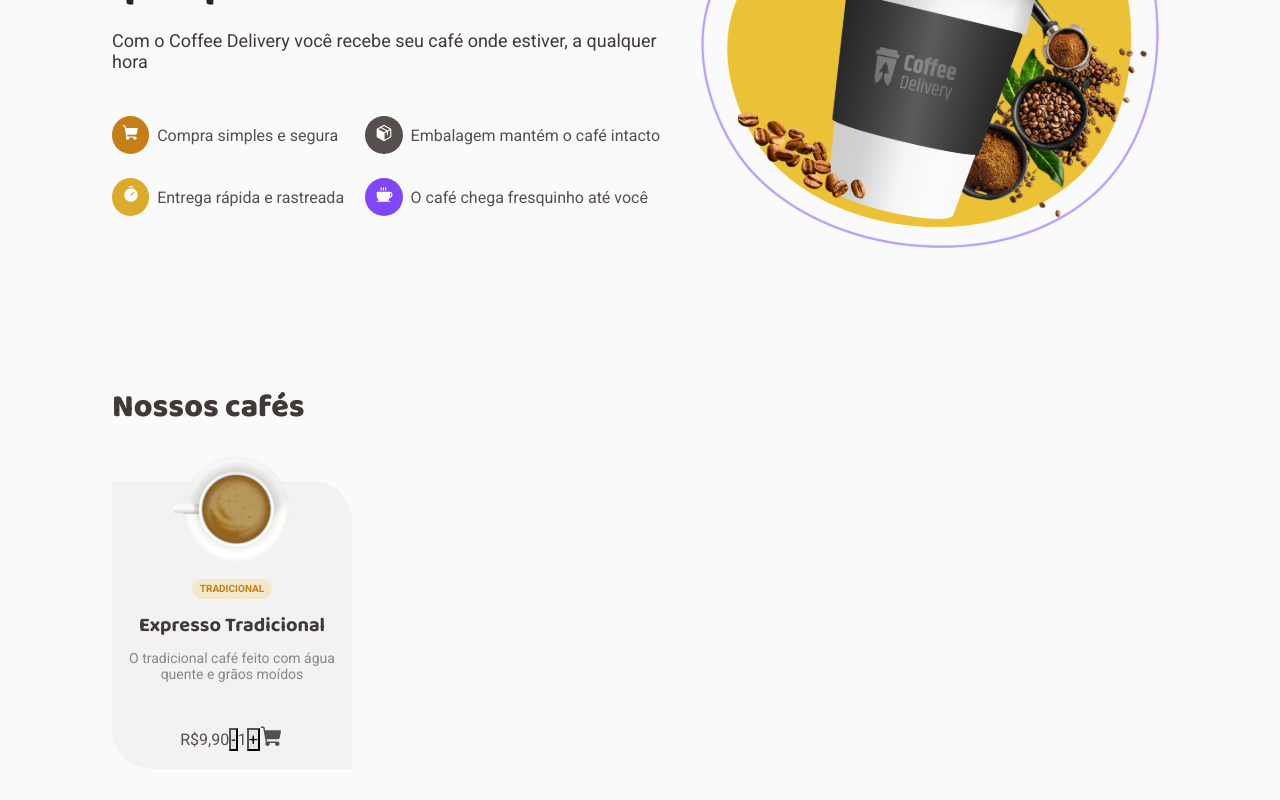
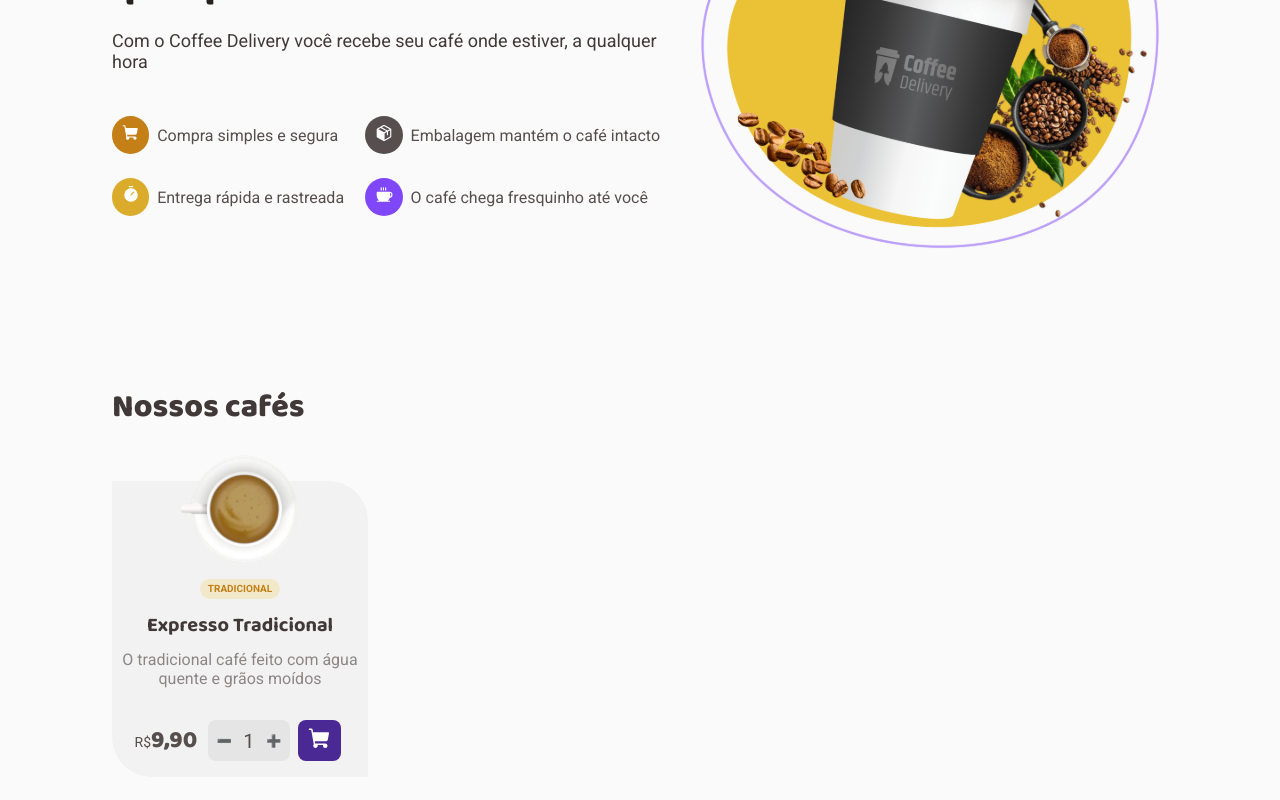
Before and after one commit to lucasivisson/CoffeeDelivery, a React (Vite) app: page / in a window 1280 px wide. Shown: the part 254-1054 px from the top of the page. Before the commit the page ends 1023 px from the top, so only its background shows below. Built offline with nearby package versions, Linux system fonts and the light colour scheme.

Commit message:
✨ finishing coffee card componen

```diff
--- a/src/pages/Home/components/Product/index.tsx
+++ b/src/pages/Home/components/Product/index.tsx
@@ -2,6 +2,9 @@ import {
   CoffeeCardContainer,
   CoffeeInfoContainer,
   CoffeePriceContainer,
+  ButtonsContainer,
+  AddCoffeButtonContainer,
+  ShoppingCartContainer,
 } from './styles'
 import image1 from '../../../../assets/coffees/coffee1.svg'
 import { ShoppingCart } from 'phosphor-react'
@@ -19,15 +22,17 @@ export function Product() {
       </CoffeeInfoContainer>
       <CoffeePriceContainer>
         <div>
-          <span>R$</span>
-          <span>9,90</span>
+          <span className="dollar-sign">R$</span>
+          <span className="coffee-price">9,90</span>
         </div>
-        <div>
-          <button>-</button>1<button>+</button>
-        </div>
-        <div>
-          <ShoppingCart size={24} weight="fill" />
-        </div>
+        <ButtonsContainer>
+          <AddCoffeButtonContainer>
+            <button>➖</button>1<button>➕</button>
+          </AddCoffeButtonContainer>
+          <ShoppingCartContainer>
+            <ShoppingCart size={24} weight="fill" />
+          </ShoppingCartContainer>
+        </ButtonsContainer>
       </CoffeePriceContainer>
     </CoffeeCardContainer>
   )
--- a/src/pages/Home/components/Product/styles.ts
+++ b/src/pages/Home/components/Product/styles.ts
@@ -1,9 +1,9 @@
 import styled from 'styled-components'
 
 export const CoffeeCardContainer = styled.div`
-  width: 15rem;
+  width: 16rem;
   background: ${(props) => props.theme['base-card']};
-  height: 18rem;
+  height: 18.5rem;
   border-top-right-radius: 2.5rem;
   border-bottom-left-radius: 2.5rem;
   padding: 1rem 0;
@@ -33,14 +33,13 @@ export const CoffeeInfoContainer = styled.div`
   }
 
   .title-coffee {
-    font-family: 'Baloo 2';
+    font-family: 'Baloo 2', sans-serif;
     font-weight: 700;
     font-size: 1.25rem;
     color: ${(props) => props.theme['base-subtitle']};
   }
 
   .text-coffee {
-    font-size: 0.875rem;
     font-weight: 400;
     color: ${(props) => props.theme['base-label']};
   }
@@ -49,5 +48,48 @@ export const CoffeeInfoContainer = styled.div`
 export const CoffeePriceContainer = styled.div`
   display: flex;
   align-items: center;
+  justify-content: space-around;
+  width: 85%;
+
+  .dollar-sign {
+    font-size: 0.875rem;
+    font-weight: 400;
+  }
+
+  .coffee-price {
+    font-family: 'Baloo 2', sans-serif;
+    font-weight: 800;
+    font-size: 1.5rem;
+  }
+`
+
+export const ButtonsContainer = styled.div`
+  width: 65%;
+  display: flex;
+  justify-content: space-around;
+`
+
+export const ShoppingCartContainer = styled.div`
+  background: ${(props) => props.theme['purple-dark']};
+  padding: 0.4rem 0.6rem;
+  border-radius: 8px;
+  color: ${(props) => props.theme.white};
+`
+
+export const AddCoffeButtonContainer = styled.div`
+  background: ${(props) => props.theme['base-button']};
+  display: flex;
+  align-items: center;
   justify-content: center;
+  font-size: 1.25rem;
+  border-radius: 8px;
+  gap: 0.2rem;
+
+  button {
+    border: none;
+    background-color: unset;
+    width: 2rem;
+    height: 2.5rem;
+    font-size: 0.75rem;
+  }
 `
--- a/src/pages/Home/style.ts
+++ b/src/pages/Home/style.ts
@@ -101,4 +101,6 @@ export const CoffeeListContainer = styled.body`
     font-size: 2rem;
     margin: 3rem 0;
   }
+
+  margin-bottom: 5rem;
 `
```
